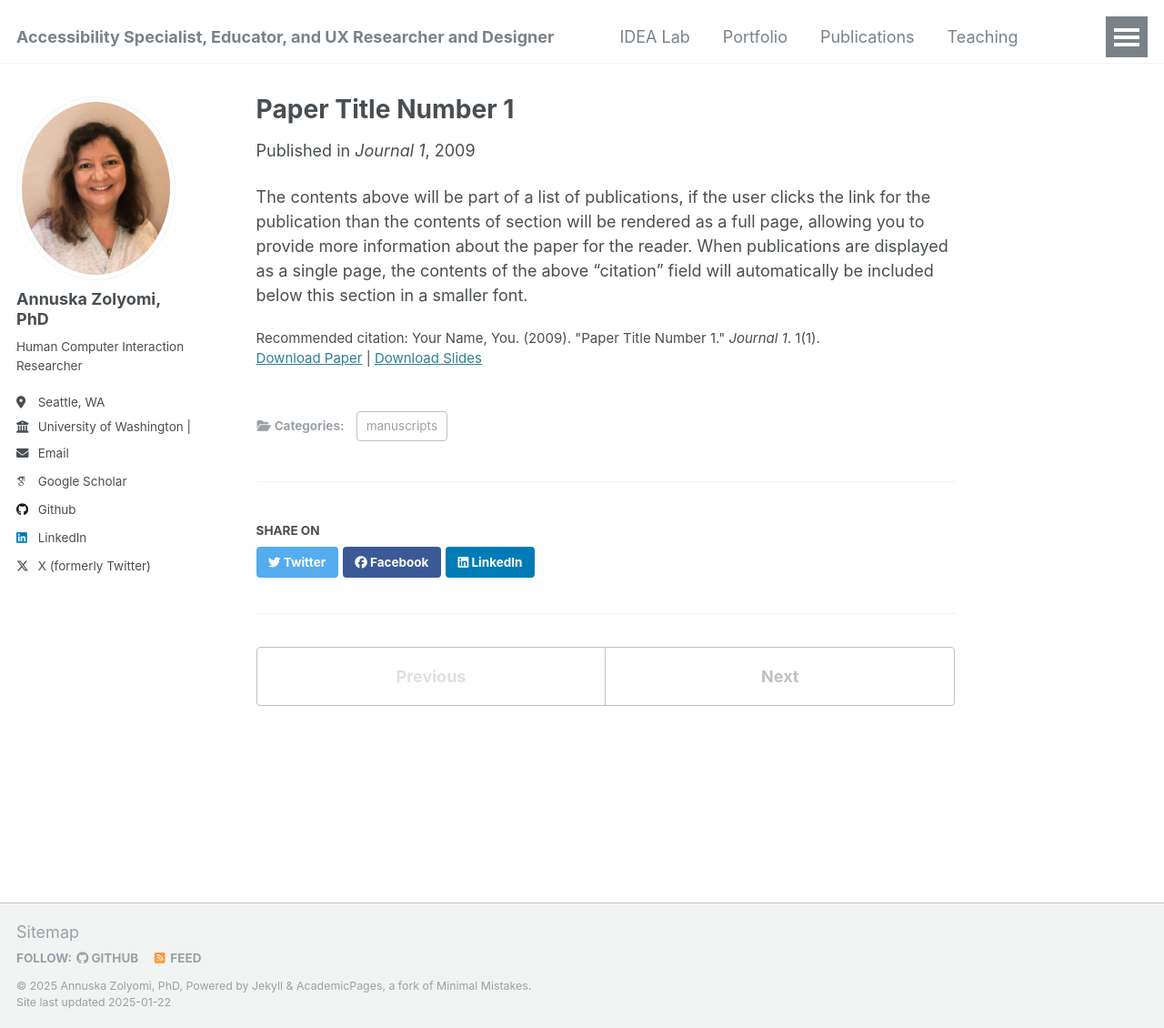
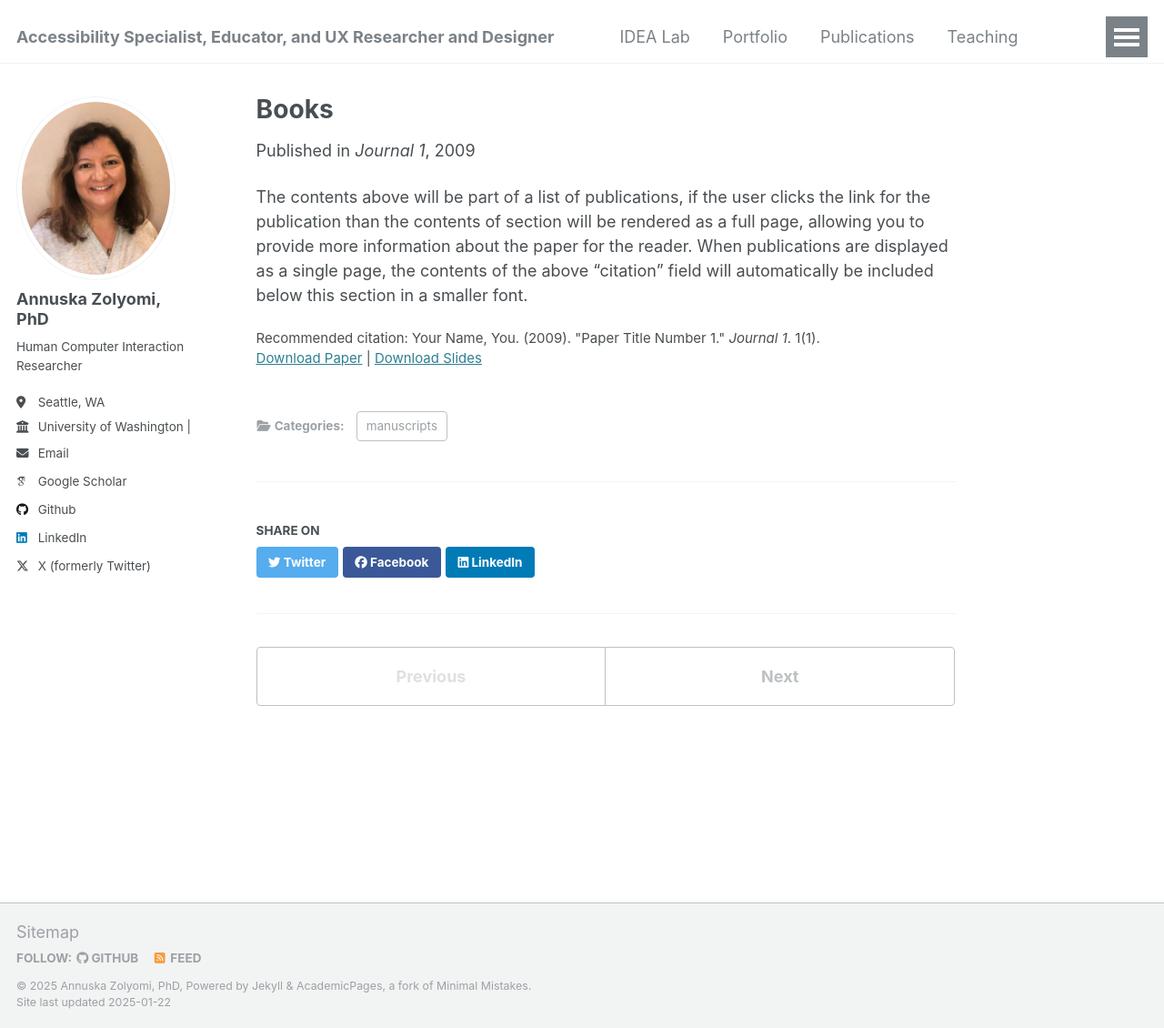
Before and after one commit to danper2024/APT, a Jekyll site: the page built from _publications/2009-10-01-paper-title-number-1.md, in a window 1280 px wide and 1130 px high. Shown: the whole window at 91% size. Built offline with Jekyll 4.4.1, drawn with Linux system fonts in a browser that asks for light colours; some web fonts are replaced.

Commit message:
Update 2009-10-01-paper-title-number-1.md
Signed-off-by: danper2024 <dan.perkins@outlook.com>

```diff
--- a/_publications/2009-10-01-paper-title-number-1.md
+++ b/_publications/2009-10-01-paper-title-number-1.md
@@ -1,5 +1,5 @@
 ---
-title: "Paper Title Number 1"
+title: "Books"
 collection: publications
 category: manuscripts
 permalink: /publication/2009-10-01-paper-title-number-1
```
